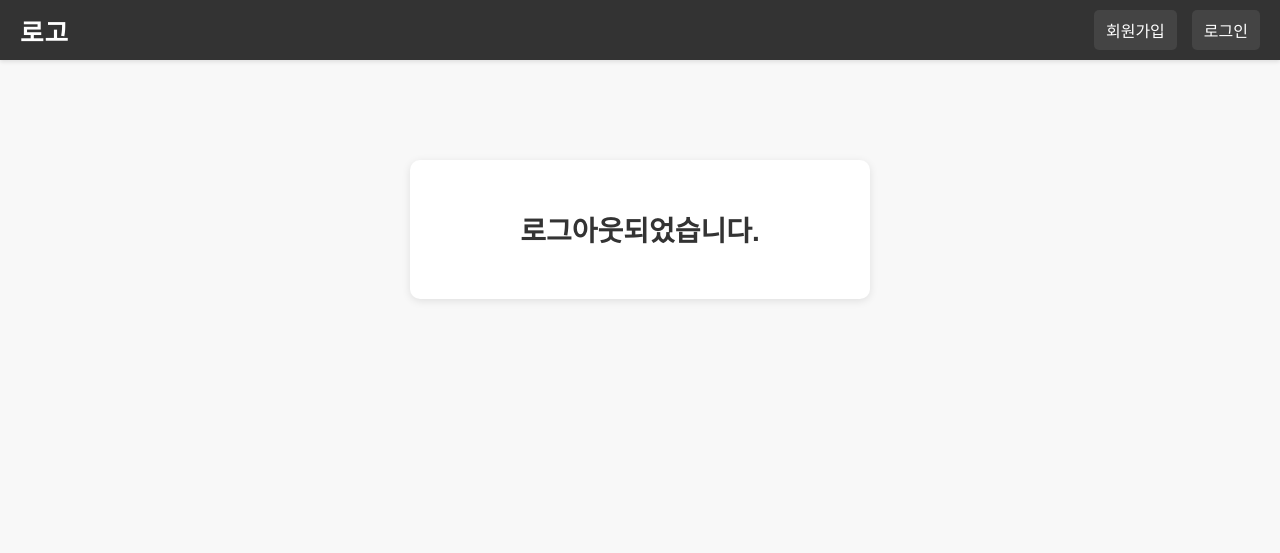
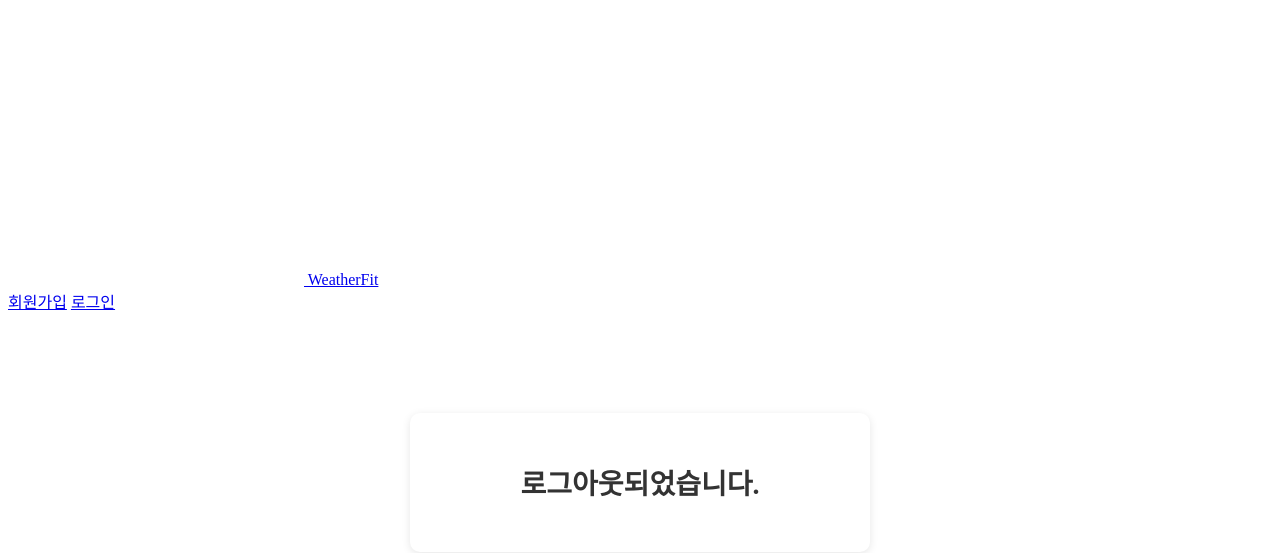
Before and after one commit to jisunipark/ootd-app, a Python web app: template app/templates/logout.html in a window 1280 px wide. Shown: the top 553 px of the page. Run offline with Jinja, Linux system fonts and the light colour scheme; the template is opened without the code that fills it, so the values that code supplies are empty.

Commit message:
Fix: 상단바 코드 수정

```diff
--- a/app/templates/logout.html
+++ b/app/templates/logout.html
@@ -4,25 +4,14 @@
   <meta charset="UTF-8">
   <title>로그아웃</title>
   <!-- 공통 CSS -->
-  <link rel="stylesheet" href="{{ url_for('static', filename='css/index.css') }}">
+  <link rel="stylesheet" href="{{ url_for('static', filename='css/navbar.css') }}">
   <!-- 로그아웃 CSS -->
   <link rel="stylesheet" href="{{ url_for('static', filename='css/logout.css') }}">
 </head>
 <body>
-  <nav>
-    <div class="logo">
-      <a href="/">로고</a>
-    </div>
-    <div class="nav-buttons">
-      <!-- Flask-Login 사용: current_user.is_authenticated로 로그인 상태 확인 -->
-      {% if current_user.is_authenticated %}
-        <a>마이페이지</a>
-        <a href="{{ url_for('auth.logout') }}">로그아웃</a>
-      {% else %}
-        <a href="{{ url_for('auth.join') }}">회원가입</a>
-        <a href="{{ url_for('auth.login') }}">로그인</a>
-      {% endif %}
-    </div>
+    <!-- 네비게이션 바 -->
+    <nav>
+      {% include "navbar.html" %}
   </nav>
 
   <!-- **전역 래퍼**: 모든 콘텐츠를 감싸고 폭 제한을 적용 -->
```
